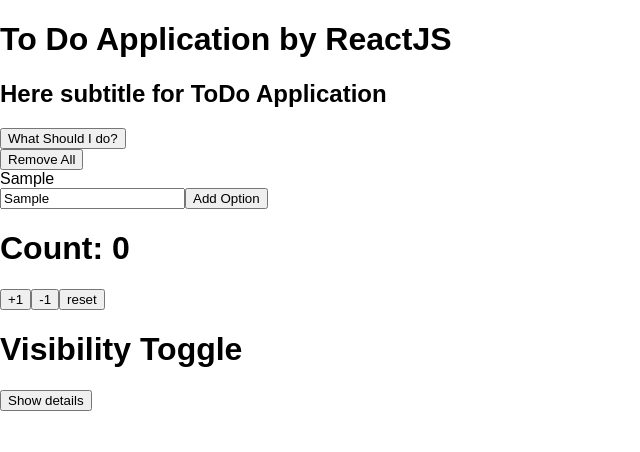
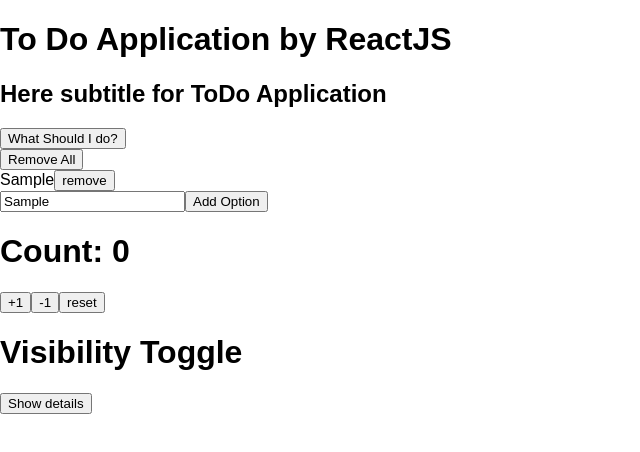
Before and after one commit to moumen-soliman/reactjs-todo-app, a React (Create React App) app: page / in a window 1280 px wide. Both pictures are taken after typing "Sample" into the empty fields and a click on the button "Add Option". Shown: the top 452 px of the page, without its empty margins (0-640 px from the left). Built offline with nearby package versions, Linux system fonts and the light colour scheme.

Commit message:
add remove button for every option

```diff
--- a/src/App.js
+++ b/src/App.js
@@ -16,6 +16,7 @@
     this.handleDeleteOptions = this.handleDeleteOptions.bind(this);
     this.handlePick = this.handlePick.bind(this);
     this.handleAddOption = this.handleAddOption.bind(this);
+    this.handleDeleteOption = this.handleDeleteOption.bind(this);
     this.state = {
       options: []
     };
@@ -23,6 +24,12 @@
 
   handleDeleteOptions() {
     this.setState(() => ({ options: [] }))
+  }
+
+  handleDeleteOption(optionToRemove) {
+    this.setState((prevState) => ({
+      options: prevState.options.filter((option) => optionToRemove !== option)
+    }));
   }
 
   handlePick() {
@@ -50,6 +57,7 @@
         <Options
           options={this.state.options}
           handleDeleteOptions={this.handleDeleteOptions}
+          handleDeleteOption={this.handleDeleteOption}
         />
         <AddOption
           handleAddOption={this.handleAddOption}
--- a/src/components/options/option.js
+++ b/src/components/options/option.js
@@ -5,6 +5,13 @@
         return (
             <div>
                 {this.props.optionText}
+                <button
+                    onClick={(e) => {
+                        this.props.handleDeleteOption(this.props.optionText);
+                    }}
+                >
+                    remove
+                </button>
             </div>
         );
     }
--- a/src/components/options/options.js
+++ b/src/components/options/options.js
@@ -17,7 +17,13 @@
             <div>
                 <button onClick={this.handleRemoveAll}>Remove All</button>
                 {
-                    this.props.options.map((option) => <Option key={option} optionText={option} />)
+                    this.props.options.map((option) => (
+                        <Option
+                            key={option}
+                            optionText={option}
+                            handleDeleteOption={this.props.handleDeleteOption}
+                        />
+                    ))
                 }
             </div>
         );
```
